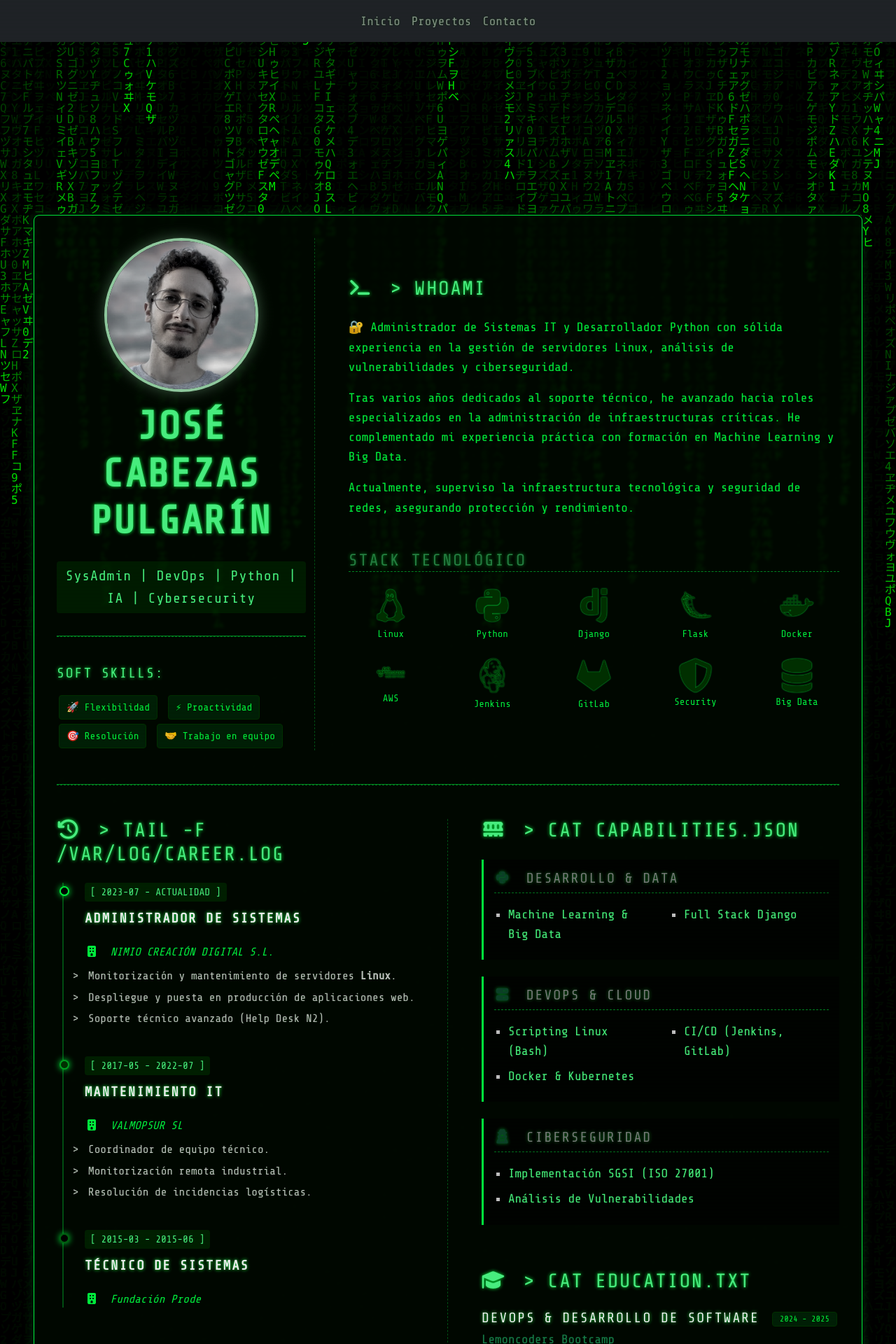
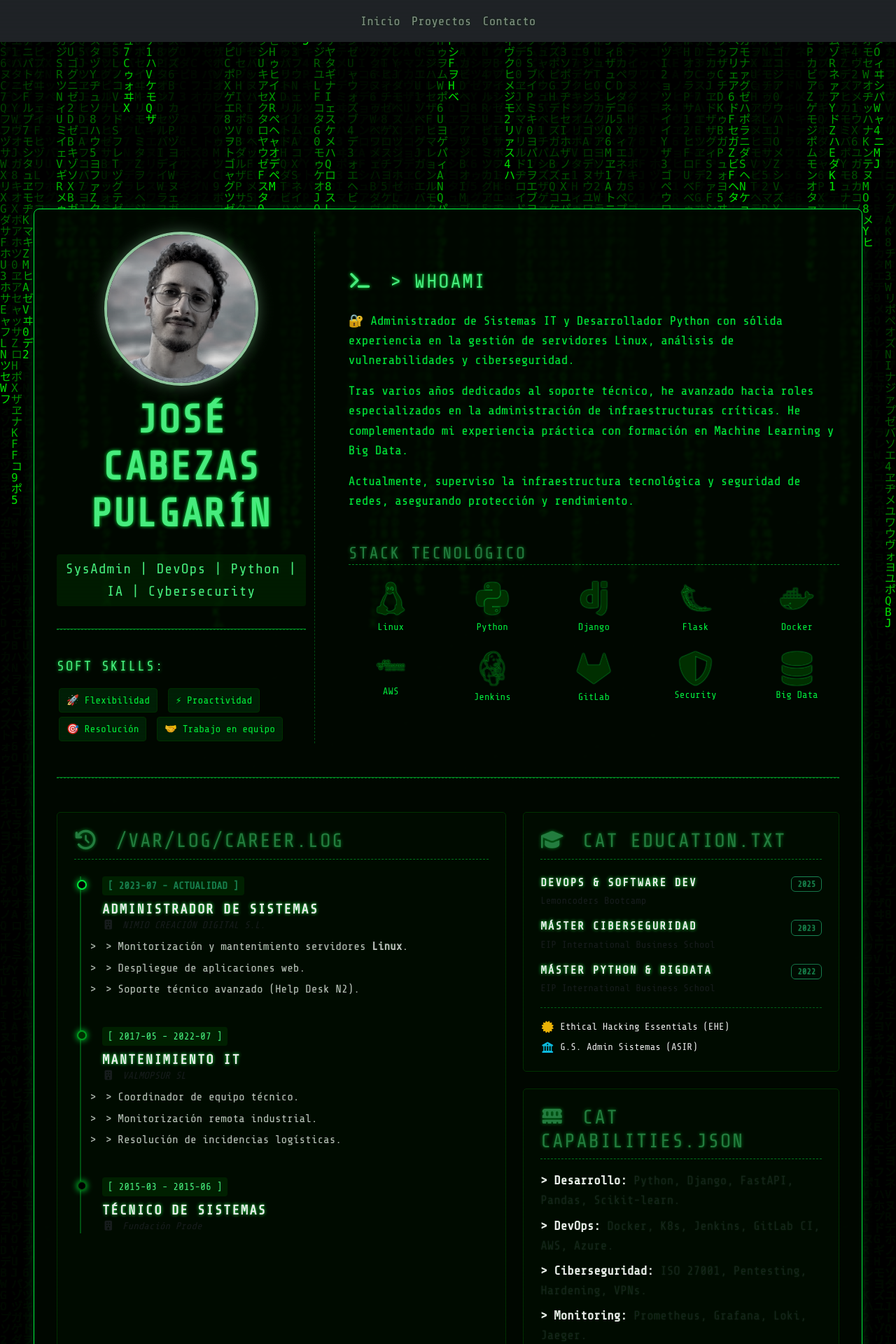
Before and after one commit to jornkbz/portfolio-flask, a Flask app: page / in a window 1280 px wide. Shown: the top 1920 px of the page at 70% size. Run offline with Flask 3, Linux system fonts and the light colour scheme; some libraries are stand-ins or nearby versions.

Commit message:
reestructurar home.html

```diff
--- a/static/css/styles.css
+++ b/static/css/styles.css
@@ -454,3 +454,8 @@ footer {
     list-style-type: "> "; /* Viñeta estilo consola */
     padding-left: 5px;
 }
+.border-top-matrix {
+    border-top: 1px dashed rgba(0, 255, 65, 0.4);
+    margin-top: 2rem;
+    padding-top: 2rem;
+}
--- a/templates/home.html
+++ b/templates/home.html
@@ -1,3 +1,9 @@
+{% extends 'base.html' %}
+
+{% block title %}Inicio{% endblock %}
+
+{% block content %}
+
 <section id="home" style="min-height: 100vh; display: flex; align-items: center; position: relative; z-index: 2; padding: 80px 0;">
 
     <div class="container-fluid px-3 px-lg-5">
@@ -6,7 +12,7 @@
 
             <div class="row align-items-center">
 
-                <div class="col-lg-4 text-center border-end-matrix mb-4 mb-lg-0">
+                <div class="col-lg-4 text-center border-end-matrix mb-5 mb-lg-0">
                     <img src="{{ url_for('static', filename='img/perfil.jpg')}}" class="img-fluid rounded-circle mb-3 profile-pic" alt="Jose Cabezas" width="220" style="border: 4px solid #00FF41;">
                     <h1 class="display-4 fw-bold matrix-text-glow">José Cabezas Pulgarín</h1>
                     <p class="matrix-role fs-5">SysAdmin | DevOps | Python | IA | Cybersecurity</p>
@@ -15,15 +21,17 @@
 
                     <div class="text-start mt-4 d-inline-block">
                         <h5 class="text-uppercase mb-3 text-center text-lg-start">Soft Skills:</h5>
+                        <div class="text-center text-lg-start">
                             <span class="matrix-badge">🚀 Flexibilidad</span>
                             <span class="matrix-badge">⚡ Proactividad</span>
                             <span class="matrix-badge">🎯 Resolución</span>
                             <span class="matrix-badge">🤝 Trabajo en equipo</span>
                         </div>
                     </div>
+                </div>
 
                 <div class="col-lg-8 ps-lg-5">
-                    <h3 class="mb-4"><i class="fas fa-terminal me-2"></i> > whoami</h3>
+                    <h3 class="mb-4 text-uppercase"><i class="fas fa-terminal me-2"></i> > whoami</h3>
 
                     <div class="lead" style="font-size: 1.1rem;">
                         <p>🔐 <strong>Administrador de Sistemas IT y Desarrollador Python</strong> con sólida experiencia en la gestión de servidores Linux, análisis de vulnerabilidades y ciberseguridad.</p>
@@ -46,175 +54,177 @@
                         <div class="col"><i class="fas fa-database tech-icon"></i><br><small>Big Data</small></div>
                     </div>
                 </div>
-            </div> <hr class="matrix-divider my-5">
+            </div>
 
-<div class="row">
+            <hr class="matrix-divider my-5">
 
-    <div class="col-lg-6 border-end-matrix mb-5 mb-lg-0">
-        <h3 class="mb-4">
-            <i class="fas fa-history me-2"></i> > tail -f /var/log/career.log
+            <div class="row g-4">
+
+                <div class="col-lg-7">
+                    <div class="p-4 h-100" style="background: rgba(0, 20, 0, 0.3); border: 1px solid #003300; border-radius: 5px;">
+                        <h3 class="mb-4 text-uppercase border-bottom-matrix pb-2">
+                            <i class="fas fa-history me-2"></i> /var/log/career.log
                         </h3>
 
                         <div class="matrix-timeline ms-2">
 
                             <div class="timeline-item">
                                 <div class="timeline-dot"></div>
-                <span class="timeline-date">[ 2023-07 - ACTUALIDAD ]</span>
-                <h4 class="timeline-role mt-2">Administrador de Sistemas</h4>
-                <div class="timeline-company">
-                    <i class="fas fa-building me-2"></i> NIMIO CREACIÓN DIGITAL S.L.
+                                <span class="timeline-date text-success fw-bold">[ 2023-07 - ACTUALIDAD ]</span>
+                                <h4 class="timeline-role mt-1 mb-0">Administrador de Sistemas</h4>
+                                <div class="timeline-company mb-2 small text-muted">
+                                    <i class="fas fa-building me-1"></i> NIMIO CREACIÓN DIGITAL S.L.
                                 </div>
-                <ul class="list-unstyled timeline-desc mt-2">
-                    <li>Monitorización y mantenimiento de servidores <strong>Linux</strong>.</li>
-                    <li>Despliegue y puesta en producción de aplicaciones web.</li>
-                    <li>Soporte técnico avanzado (Help Desk N2).</li>
+                                <ul class="list-unstyled timeline-desc mt-2 small">
+                                    <li>> Monitorización y mantenimiento servidores <strong>Linux</strong>.</li>
+                                    <li>> Despliegue de aplicaciones web.</li>
+                                    <li>> Soporte técnico avanzado (Help Desk N2).</li>
                                 </ul>
                             </div>
 
                             <div class="timeline-item">
                                 <div class="timeline-dot" style="background-color: #003300; border-color: #00AA22;"></div>
                                 <span class="timeline-date">[ 2017-05 - 2022-07 ]</span>
-                <h4 class="timeline-role mt-2">Mantenimiento IT</h4>
-                <div class="timeline-company">
-                    <i class="fas fa-building me-2"></i> VALMOPSUR SL
+                                <h4 class="timeline-role mt-1 mb-0">Mantenimiento IT</h4>
+                                <div class="timeline-company mb-2 small text-muted">
+                                    <i class="fas fa-building me-1"></i> VALMOPSUR SL
                                 </div>
-                <ul class="list-unstyled timeline-desc mt-2">
-                    <li>Coordinador de equipo técnico.</li>
-                    <li>Monitorización remota industrial.</li>
-                    <li>Resolución de incidencias logísticas.</li>
+                                <ul class="list-unstyled timeline-desc mt-2 small">
+                                    <li>> Coordinador de equipo técnico.</li>
+                                    <li>> Monitorización remota industrial.</li>
+                                    <li>> Resolución de incidencias logísticas.</li>
                                 </ul>
                             </div>
 
                             <div class="timeline-item">
                                 <div class="timeline-dot" style="background-color: #000; border-color: #006611;"></div>
                                 <span class="timeline-date">[ 2015-03 - 2015-06 ]</span>
-                <h4 class="timeline-role mt-2">Técnico de Sistemas</h4>
-                <div class="timeline-company">
-                    <i class="fas fa-building me-2"></i> Fundación Prode
+                                <h4 class="timeline-role mt-1 mb-0">Técnico de Sistemas</h4>
+                                <div class="timeline-company small text-muted">
+                                    <i class="fas fa-building me-1"></i> Fundación Prode
                                 </div>
                             </div>
 
                         </div>
                     </div>
+                </div>
 
-    <div class="col-lg-6 ps-lg-5">
+                <div class="col-lg-5">
 
-        <h3 class="mb-4">
-            <i class="fas fa-memory me-2"></i> > cat capabilities.json
+                    <div class="p-4 mb-4" style="background: rgba(0, 20, 0, 0.3); border: 1px solid #003300; border-radius: 5px;">
+                        <h3 class="mb-4 text-uppercase border-bottom-matrix pb-2">
+                            <i class="fas fa-graduation-cap me-2"></i> cat education.txt
                         </h3>
 
-        <div class="row g-4 mb-5">
-            <div class="col-12">
-                <div class="project-list-card">
-                    <h5 class="text-white border-bottom-matrix pb-2 mb-3">
-                        <i class="fab fa-python text-success me-2"></i> Desarrollo & Data
-                    </h5>
-                    <div class="row">
-                        <div class="col-md-6">
-                            <ul class="list-unstyled project-list mb-0">
-                                <li><a href="https://github.com/jornkbz/TFM-EIP" target="_blank">Machine Learning & Big Data</a></li>
-                            </ul>
+                        <div class="matrix-education">
+                            <div class="mb-3">
+                                <div class="d-flex justify-content-between">
+                                    <h6 class="text-white mb-0 fw-bold">DevOps & Software Dev</h6>
+                                    <span class="badge border border-success text-success bg-transparent">2025</span>
                                 </div>
-                        <div class="col-md-6">
-                            <ul class="list-unstyled project-list mb-0">
-                                <li><a href="https://neuraprint3d.com/" target="_blank">Full Stack Django</a></li>
-                            </ul>
+                                <small class="text-muted">Lemoncoders Bootcamp</small>
+                            </div>
+
+                            <div class="mb-3">
+                                <div class="d-flex justify-content-between">
+                                    <h6 class="text-white mb-0 fw-bold">Máster Ciberseguridad</h6>
+                                    <span class="badge border border-success text-success bg-transparent">2023</span>
+                                </div>
+                                <small class="text-muted">EIP International Business School</small>
+                            </div>
+
+                            <div class="mb-3">
+                                <div class="d-flex justify-content-between">
+                                    <h6 class="text-white mb-0 fw-bold">Máster Python & BigData</h6>
+                                    <span class="badge border border-success text-success bg-transparent">2022</span>
+                                </div>
+                                <small class="text-muted">EIP International Business School</small>
+                            </div>
+
+                            <div class="mt-3 pt-3 border-top-matrix">
+                                <div class="d-flex align-items-center mb-2">
+                                    <i class="fas fa-certificate text-warning me-2"></i>
+                                    <small class="text-white">Ethical Hacking Essentials (EHE)</small>
+                                </div>
+                                <div class="d-flex align-items-center">
+                                    <i class="fas fa-university text-info me-2"></i>
+                                    <small class="text-white">G.S. Admin Sistemas (ASIR)</small>
                                 </div>
                             </div>
                         </div>
                     </div>
 
-            <div class="col-12">
-                <div class="project-list-card">
-                    <h5 class="text-white border-bottom-matrix pb-2 mb-3">
-                        <i class="fas fa-server text-success me-2"></i> DevOps & Cloud
-                    </h5>
-                    <div class="row">
-                        <div class="col-md-6">
-                            <ul class="list-unstyled project-list mb-0">
-                                <li><a href="#">Scripting Linux (Bash)</a></li>
-                                <li><a href="#">Docker & Kubernetes</a></li>
+                    <div class="p-4" style="background: rgba(0, 20, 0, 0.3); border: 1px solid #003300; border-radius: 5px;">
+                        <h3 class="mb-3 text-uppercase border-bottom-matrix pb-2">
+                            <i class="fas fa-memory me-2"></i> cat capabilities.json
+                        </h3>
+
+                        <ul class="list-unstyled mb-0 small">
+                            <li class="mb-2">
+                                <strong class="text-white">> Desarrollo:</strong>
+                                <span class="text-muted">Python, Django, FastAPI, Pandas, Scikit-learn.</span>
+                            </li>
+                            <li class="mb-2">
+                                <strong class="text-white">> DevOps:</strong>
+                                <span class="text-muted">Docker, K8s, Jenkins, GitLab CI, AWS, Azure.</span>
+                            </li>
+                            <li class="mb-2">
+                                <strong class="text-white">> Ciberseguridad:</strong>
+                                <span class="text-muted">ISO 27001, Pentesting, Hardening, VPNs.</span>
+                            </li>
+                            <li>
+                                <strong class="text-white">> Monitoring:</strong>
+                                <span class="text-muted">Prometheus, Grafana, Loki, Jaeger.</span>
+                            </li>
                         </ul>
                     </div>
-                        <div class="col-md-6">
-                            <ul class="list-unstyled project-list mb-0">
-                                <li><a href="#">CI/CD (Jenkins, GitLab)</a></li>
+
+                </div>
+            </div>
+
+            <hr class="matrix-divider my-5">
+
+            <div class="row">
+                <div class="col-12">
+                    <h3 class="mb-4 border-bottom-matrix"><i class="fas fa-folder-open me-2"></i> > cat projects.txt</h3>
+                </div>
+
+                <div class="col-md-4 mb-4">
+                    <div class="project-list-card h-100">
+                        <h5 class="text-white"><i class="fab fa-python text-success"></i> Python & IA</h5>
+                        <ul class="list-unstyled mt-3 project-list">
+                            <li><a href="https://github.com/jornkbz/TFM-EIP" target="_blank">Predicción accidentes (IA)</a></li>
+                            <li><a href="https://github.com/jornkbz/ecommerce-django" target="_blank">E-commerce Django</a></li>
+                            <li><a href="https://neuraprint3d.com/" target="_blank">Neuraprint3D</a></li>
                         </ul>
                     </div>
                 </div>
+
+                <div class="col-md-4 mb-4">
+                    <div class="project-list-card h-100">
+                        <h5 class="text-white"><i class="fas fa-server text-success"></i> DevOps & Cloud</h5>
+                        <ul class="list-unstyled mt-3 project-list">
+                            <li><a href="https://github.com/jornkbz/LemonCodeDevOps/tree/main/Linux" target="_blank">Scripting Linux</a></li>
+                            <li><a href="https://github.com/jornkbz/LemonCodeDevOps.git" target="_blank">Docker</a></li>
+                            <li><a href="https://github.com/jornkbz/LemonCodeDevOps/tree/main/Kubernetes" target="_blank">Kubernetes</a></li>
+                            <li><a href="https://github.com/jornkbz/LemonCodeDevOps/tree/main/CICD/exercises" target="_blank">CI/CD Jenkins & GitLab</a></li>
+                        </ul>
                     </div>
                 </div>
 
-            <div class="col-12">
-                <div class="project-list-card">
-                    <h5 class="text-white border-bottom-matrix pb-2 mb-3">
-                        <i class="fas fa-user-secret text-success me-2"></i> Ciberseguridad
-                    </h5>
-                    <ul class="list-unstyled project-list mb-0">
-                        <li><a href="#">Implementación SGSI (ISO 27001)</a></li>
-                        <li><span style="color: #4DFF88;">Análisis de Vulnerabilidades</span></li>
+                <div class="col-md-4 mb-4">
+                    <div class="project-list-card h-100">
+                        <h5 class="text-white"><i class="fas fa-user-secret text-success"></i> Ciberseguridad</h5>
+                        <ul class="list-unstyled mt-3 project-list">
+                            <li><a href="https://github.com/jornkbz/RFM-EIP-SGSI" target="_blank">Gestión SGSI (ISO 27001)</a></li>
+                            <li><span>Análisis de Vulnerabilidades</span></li>
+                            <li><span>Gestión de Logs & VPNs</span></li>
                         </ul>
                     </div>
                 </div>
             </div>
 
-        <h3 class="mb-4 pt-3 border-top-matrix">
-            <i class="fas fa-graduation-cap me-2"></i> > cat education.txt
-        </h3>
+        </div> </div>
+</section>
 
-        <div class="matrix-education">
-
-            <div class="mb-4">
-                <div class="d-flex justify-content-between align-items-start">
-                    <h5 class="text-white mb-1">DevOps & Desarrollo de Software</h5>
-                    <span class="matrix-badge py-0" style="font-size: 0.75rem;">2024 - 2025</span>
-                </div>
-                <p class="mb-1 text-success">Lemoncoders Bootcamp</p>
-                <small class="text-muted d-block">
-                    Docker, K8s, Terraform, Jenkins, Azure, AWS, Prometheus, Grafana, Kafka.
-                </small>
-            </div>
-
-            <div class="mb-4">
-                <div class="d-flex justify-content-between align-items-start">
-                    <h5 class="text-white mb-1">Máster Ciberseguridad & Hacking</h5>
-                    <span class="matrix-badge py-0" style="font-size: 0.75rem;">2022 - 2023</span>
-                </div>
-                <p class="mb-1 text-success">EIP International Business School</p>
-                <small class="text-muted d-block">
-                    Pentesting, Seguridad Ofensiva, Análisis Forense, Gestión de Riesgos.
-                </small>
-            </div>
-
-            <div class="mb-4">
-                <div class="d-flex justify-content-between align-items-start">
-                    <h5 class="text-white mb-1">Máster Python, BigData & ML</h5>
-                    <span class="matrix-badge py-0" style="font-size: 0.75rem;">2021 - 2022</span>
-                </div>
-                <p class="mb-1 text-success">EIP International Business School</p>
-                <small class="text-muted d-block">
-                    FastAPI, Django, Keras, Análisis de Datos. TFM: Aviation Accident Prediction.
-                </small>
-            </div>
-
-            <div class="row g-3">
-                <div class="col-md-6">
-                    <div class="p-2 border border-success rounded">
-                        <i class="fas fa-certificate text-warning me-2"></i>
-                        <span class="text-white">Ethical Hacking (EHE)</span>
-                        <br><small class="text-muted ps-4">EC-Council</small>
-                    </div>
-                </div>
-                <div class="col-md-6">
-                    <div class="p-2 border border-success rounded">
-                        <i class="fas fa-university text-info me-2"></i>
-                        <span class="text-white">G.S. Admin Sistemas</span>
-                        <br><small class="text-muted ps-4">Florencio Pintado</small>
-                    </div>
-                </div>
-            </div>
-
-        </div> </div> </div>
-
-
-</section>
+{% endblock %}
```
Lines whose indentation alone changed are shown as unchanged.
